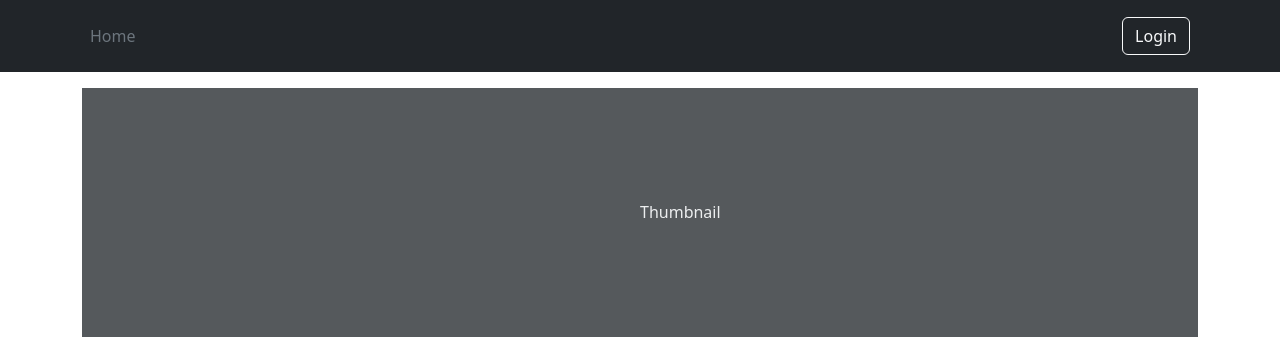
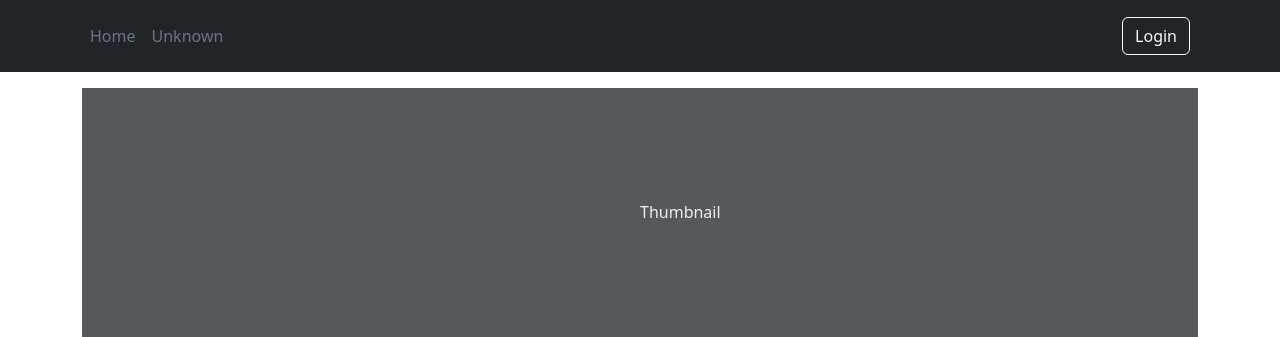
Before and after one commit to zhx281/stunning-octo-robot, a FastAPI app: template templates/updateForm.html in a window 1280 px wide. Shown: the top 337 px of the page. Run offline with FastAPI, Linux system fonts and the light colour scheme; the template is opened without the code that fills it, so the values that code supplies are empty.

Commit message:
add unknown

```diff
--- a/templates/base.html
+++ b/templates/base.html
@@ -26,6 +26,11 @@
             <li>
               <a href="/videos" class="nav-link px-2 text-secondary">Home</a>
             </li>
+            <li>
+              <a href="/videos/unknown" class="nav-link px-2 text-secondary"
+                >Unknown</a
+              >
+            </li>
           </ul>
           {% block headerselect %} {% endblock %}
           <div class="text-end">
```
